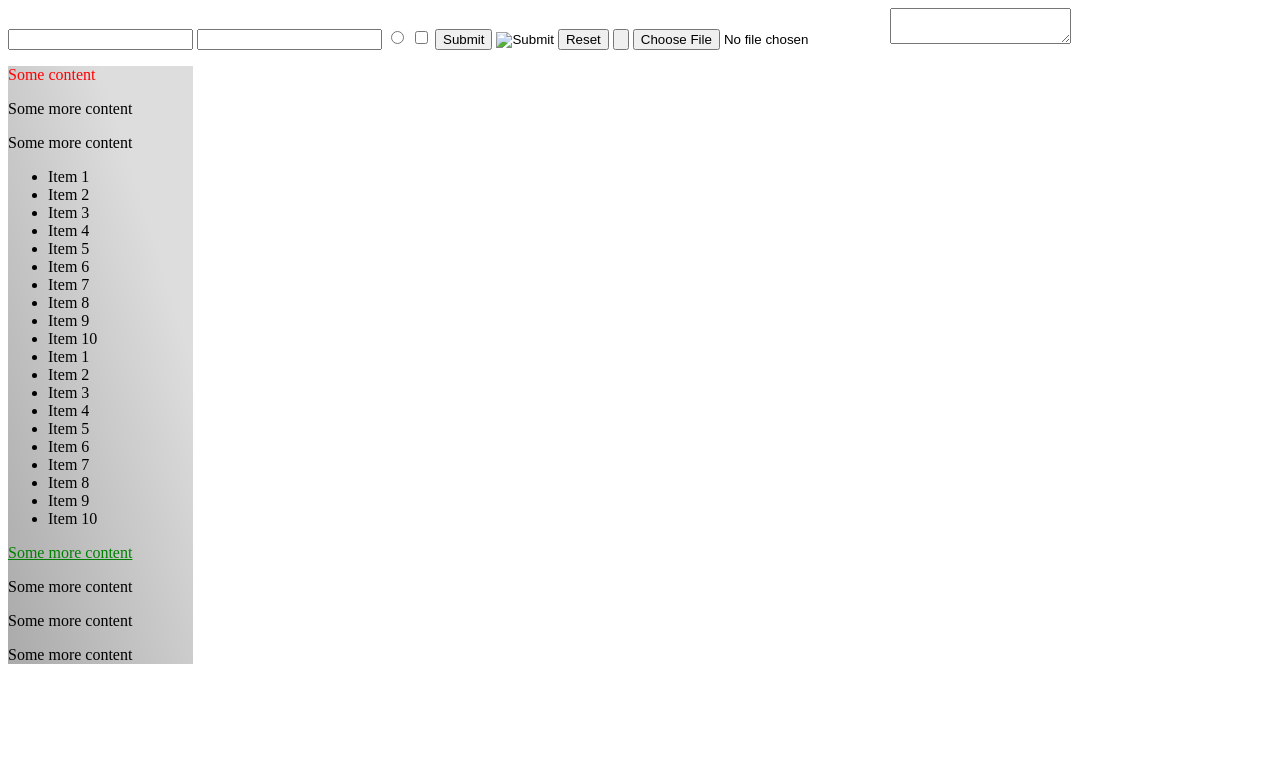
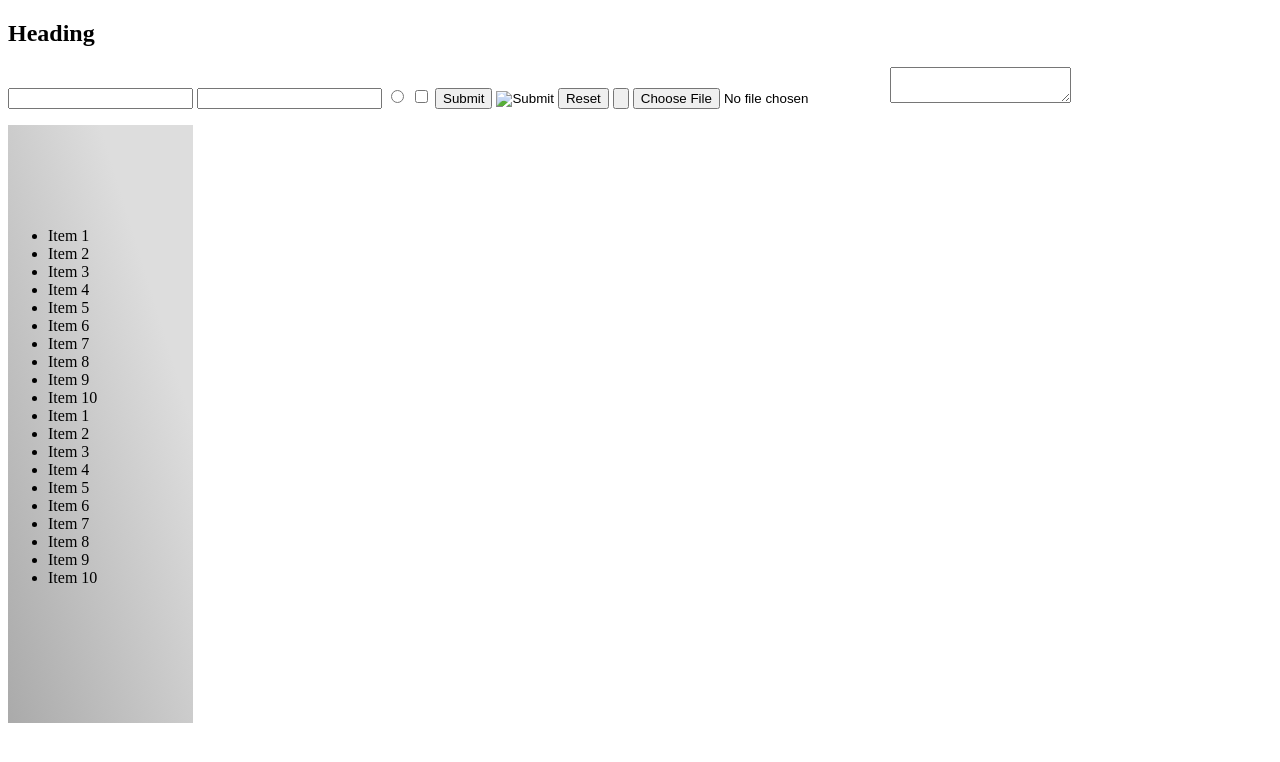
Before and after one commit to verdantpath/jquery-custom-filter-selector, a plain HTML site: page index.html in a window 1280 px wide. Drawn offline with nearby package versions, Linux system fonts and the light colour scheme.

Commit message:
update html

```diff
--- a/index.html
+++ b/index.html
@@ -8,9 +8,13 @@
     background-image: linear-gradient(to top right, #aaa, #ddd 75%);
     width: 185px;
   }
+  p {
+    visibility: hidden;
+  }
 </style>
 </head>
 <body>
+  <h2 class="heading">Heading</h2>
 <form>
   <input type="text">
   <input type="password">
@@ -62,6 +66,13 @@
   };
   $(':inline').css('color', 'green');
   $('body > *').filter(':not("script")').addClass('selected');
+  // $('h2.heading').addClass('animate-left').hide().fadeIn();
+  $( "p" ).animate({
+  opacity: "show"
+}, {
+  duration: "slow",
+  easing: "easein"
+});
 </script>
 </body>
 </html>
```
